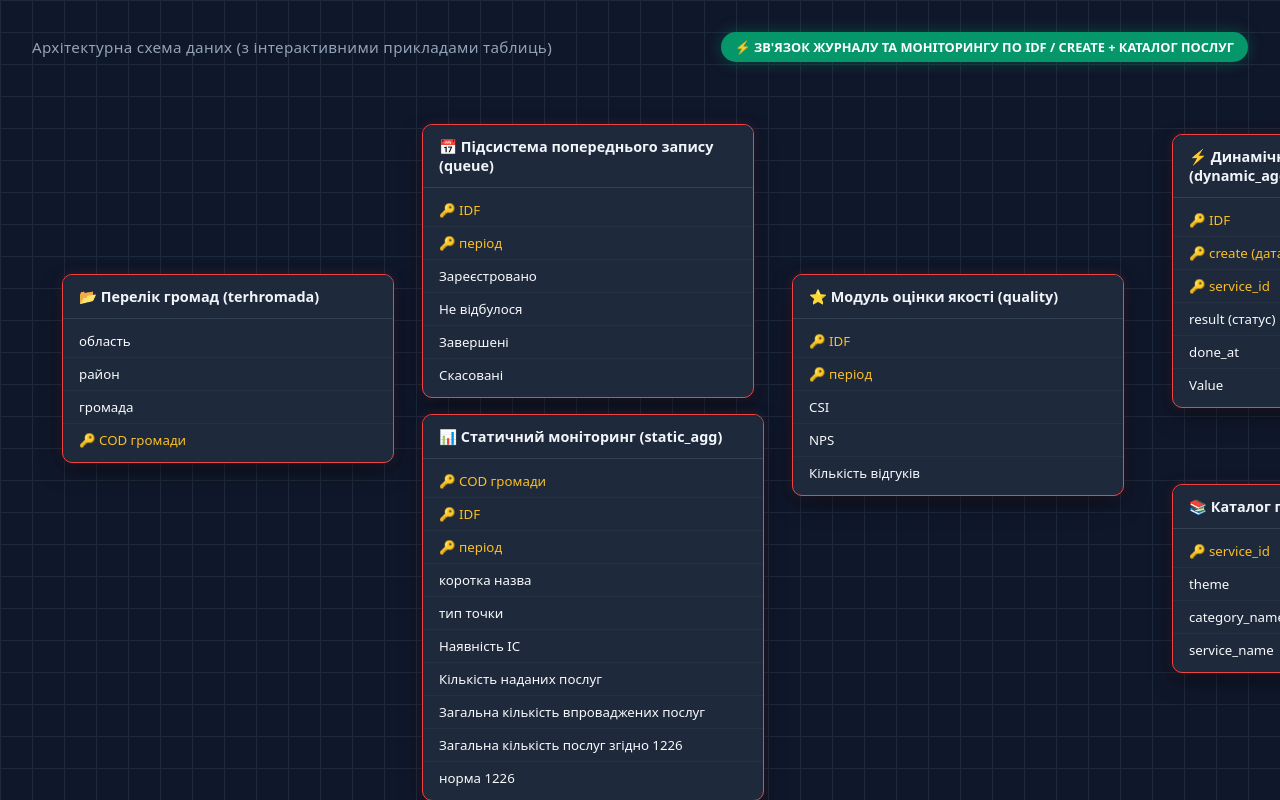
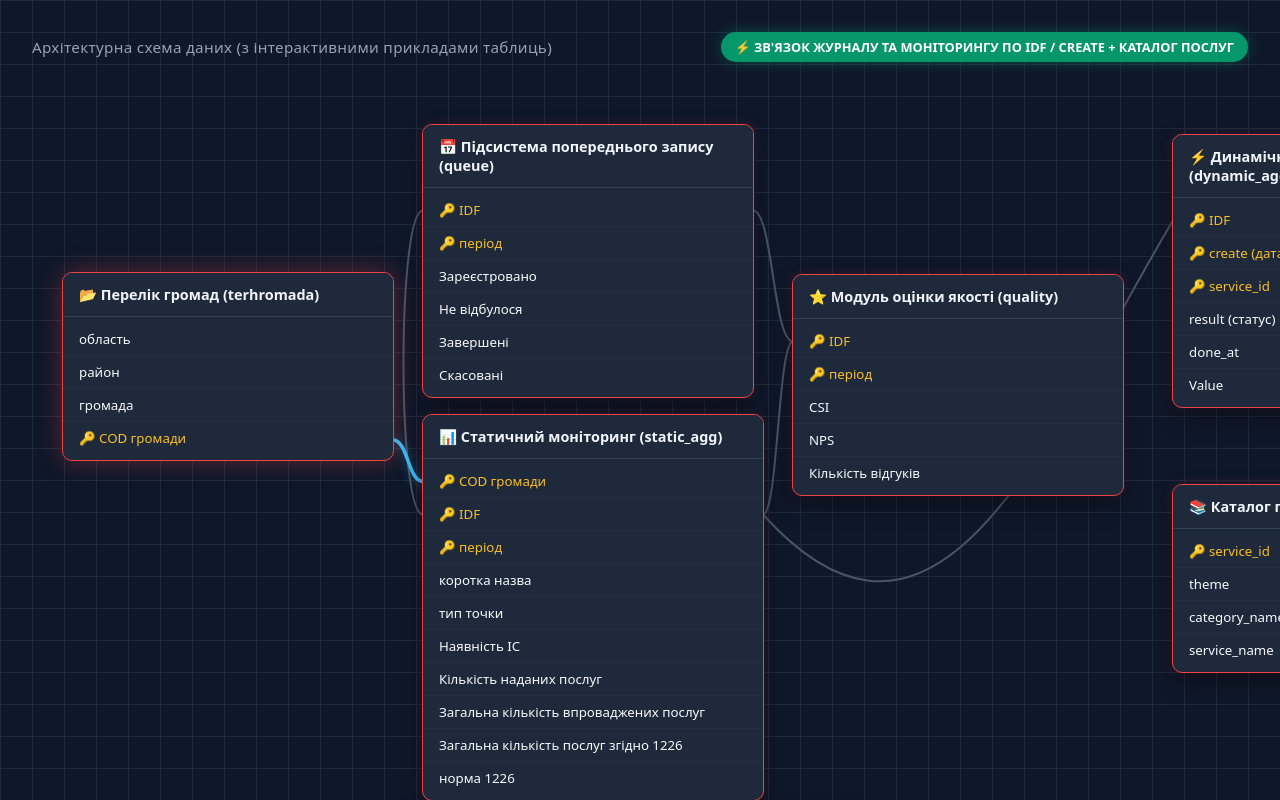
Before and after one commit to Rublenko/UA-dashboard, a plain HTML site: page index.html in a window 1280 px wide. Both pictures are taken after a click on the element 228 px from the left and 368 px from the top of the page. Shown: the top 800 px of the page. Drawn offline with Linux system fonts and the light colour scheme.

Commit message:
Update index.html

```diff
--- a/index.html
+++ b/index.html
@@ -373,4 +373,108 @@
         };
 
         const connections = [
-            { fromRow: 'row-prebooking-idf', toRow: 'row-monitoring-idf', cardFrom: 'card-prebooking', cardTo: 'card-monitoring', route: 'corridor-left
+            { fromRow: 'row-prebooking-idf', toRow: 'row-monitoring-idf', cardFrom: 'card-prebooking', cardTo: 'card-monitoring', route: 'corridor-left' },
+            { fromRow: 'row-prebooking-idf', toRow: 'row-quality-idf', cardFrom: 'card-prebooking', cardTo: 'card-quality', route: 'straight' },
+            { fromRow: 'row-monitoring-idf', toRow: 'row-quality-idf', cardFrom: 'card-monitoring', cardTo: 'card-quality', route: 'straight' },
+            { fromRow: 'row-hromadas-cod', toRow: 'row-monitoring-cod', cardFrom: 'card-hromadas', cardTo: 'card-monitoring', route: 'straight' },
+            { fromRow: 'row-monitoring-idf', toRow: 'row-tx-idf', cardFrom: 'card-monitoring', cardTo: 'card-transactions', route: 'bottom-around-quality' },
+            { fromRow: 'row-services-code', toRow: 'row-tx-service-code', cardFrom: 'card-services', cardTo: 'card-transactions', route: 'corridor-right' }
+        ];
+
+        function drawLines() {
+            const svg = document.getElementById('svg-lines');
+            const workspace = document.getElementById('workspace');
+            if (!svg || !workspace) return;
+            const wRect = workspace.getBoundingClientRect();
+            svg.innerHTML = '';
+
+            connections.forEach(conn => {
+                const el1 = document.getElementById(conn.fromRow);
+                const el2 = document.getElementById(conn.toRow);
+                if (!el1 || !el2) return;
+
+                const r1 = el1.getBoundingClientRect();
+                const r2 = el2.getBoundingClientRect();
+
+                const x1 = r1.left - wRect.left;
+                const y1 = r1.top + r1.height / 2 - wRect.top;
+                const x2 = r2.left - wRect.left;
+                const y2 = r2.top + r2.height / 2 - wRect.top;
+
+                let pathData = "";
+
+                if (conn.route === 'corridor-left') {
+                    const corridorX = 365;
+                    pathData = `M ${x1} ${y1} C ${corridorX} ${y1}, ${corridorX} ${y2}, ${x2} ${y2}`;
+                } else if (conn.route === 'corridor-right') {
+                    const rightX1 = r1.right - wRect.left;
+                    const rightX2 = r2.right - wRect.left;
+                    const corridorX = Math.max(rightX1, rightX2) + 35;
+                    pathData = `M ${rightX1} ${y1} C ${corridorX} ${y1}, ${corridorX} ${y2}, ${rightX2} ${y2}`;
+                } else if (conn.route === 'bottom-around-quality') {
+                    const startX = r1.right - wRect.left;
+                    const startY = r1.top + r1.height / 2 - wRect.top;
+                    const endX = r2.left - wRect.left;
+                    const endY = r2.top + r2.height / 2 - wRect.top;
+                    pathData = `M ${startX} ${startY} C ${startX + 180} ${startY + 200}, ${endX - 120} ${endY + 200}, ${endX} ${endY}`;
+                } else {
+                    const straightX1 = r1.right - wRect.left;
+                    const straightX2 = r2.left - wRect.left;
+                    const dx = Math.abs(straightX2 - straightX1) * 0.5;
+                    pathData = `M ${straightX1} ${y1} C ${straightX1 + dx} ${y1}, ${straightX2 - dx} ${y2}, ${straightX2} ${y2}`;
+                }
+
+                const path = document.createElementNS('http://www.w3.org/2000/svg', 'path');
+                path.setAttribute('d', pathData);
+                path.setAttribute('id', `path-${conn.cardFrom}-${conn.cardTo}-${conn.fromRow}`);
+                svg.appendChild(path);
+            });
+        }
+
+        function selectCard(cardId) {
+            document.querySelectorAll('.db-card').forEach(c => c.classList.remove('active'));
+            document.querySelectorAll('svg.connections-layer path').forEach(p => p.classList.remove('active'));
+
+            const card = document.getElementById(`card-${cardId}`);
+            if (card) card.classList.add('active');
+
+            connections.forEach(conn => {
+                if (conn.cardFrom === `card-${cardId}` || conn.cardTo === `card-${cardId}`) {
+                    const path = document.getElementById(`path-${conn.cardFrom}-${conn.cardTo}-${conn.fromRow}`);
+                    if (path) path.classList.add('active');
+                }
+            });
+
+            const data = tableDetails[cardId];
+            if (!data) return;
+
+            document.getElementById('drawer-title').innerText = data.title;
+
+            let prevHtml = `<table class="detail-table"><thead><tr>`;
+            data.previewHeaders.forEach(h => prevHtml += `<th>${h}</th>`);
+            prevHtml += `</tr></thead><tbody>`;
+            data.previewRows.forEach(row => {
+                prevHtml += `<tr>`;
+                row.forEach(cell => prevHtml += `<td>${cell}</td>`);
+                prevHtml += `</tr>`;
+            });
+            prevHtml += `</tbody></table>`;
+            document.getElementById('drawer-preview-content').innerHTML = prevHtml;
+
+            document.getElementById('info-drawer').classList.add('open');
+        }
+
+        function closeDrawer() {
+            document.getElementById('info-drawer').classList.remove('open');
+            document.querySelectorAll('.db-card').forEach(c => c.classList.remove('active'));
+            document.querySelectorAll('svg.connections-layer path').forEach(p => p.classList.remove('active'));
+        }
+
+        drawLines();
+        requestAnimationFrame(drawLines);
+        document.addEventListener('DOMContentLoaded', drawLines);
+        window.addEventListener('load', drawLines);
+        window.addEventListener('resize', drawLines);
+    </script>
+</body>
+</html>
```
